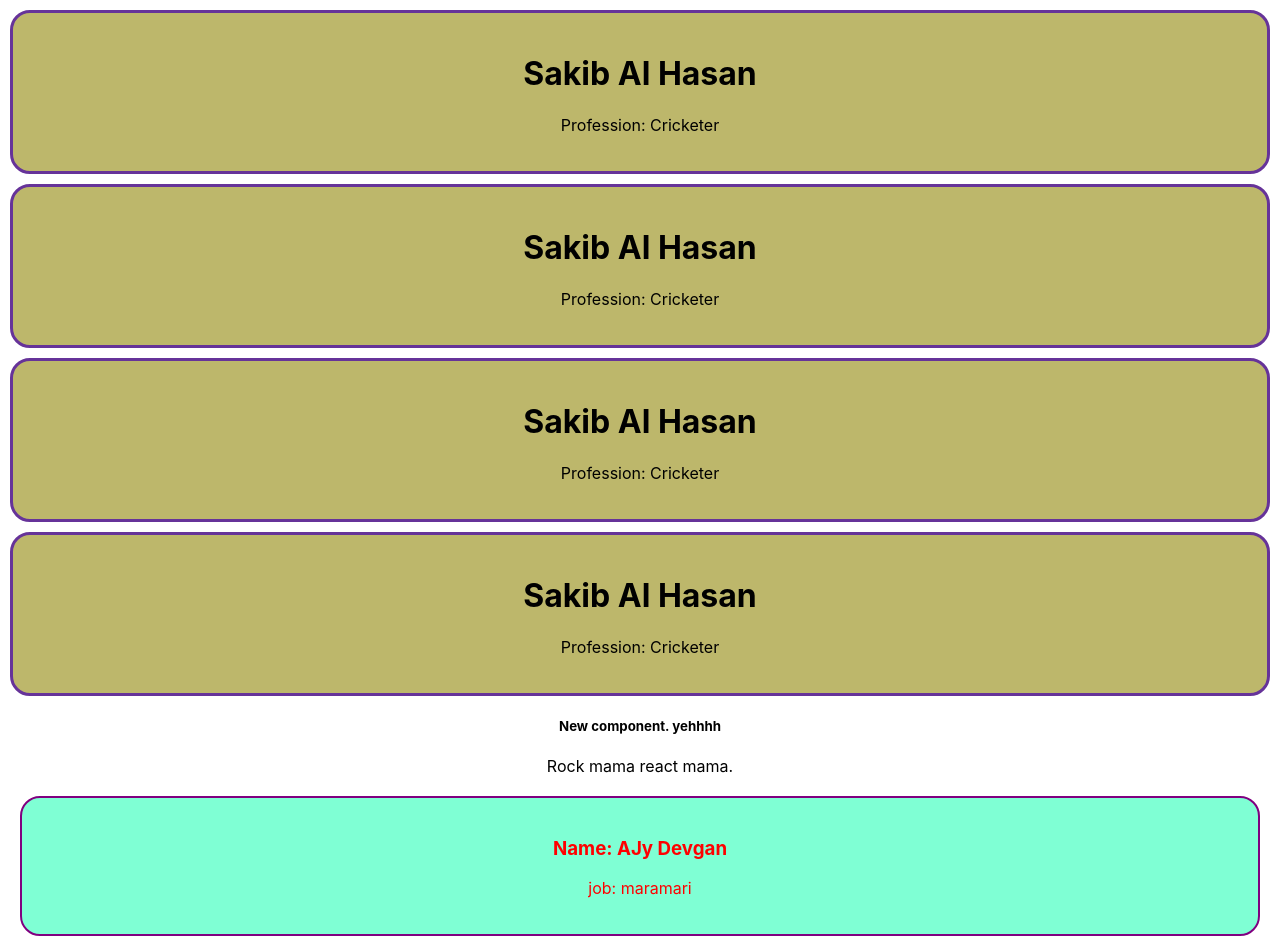
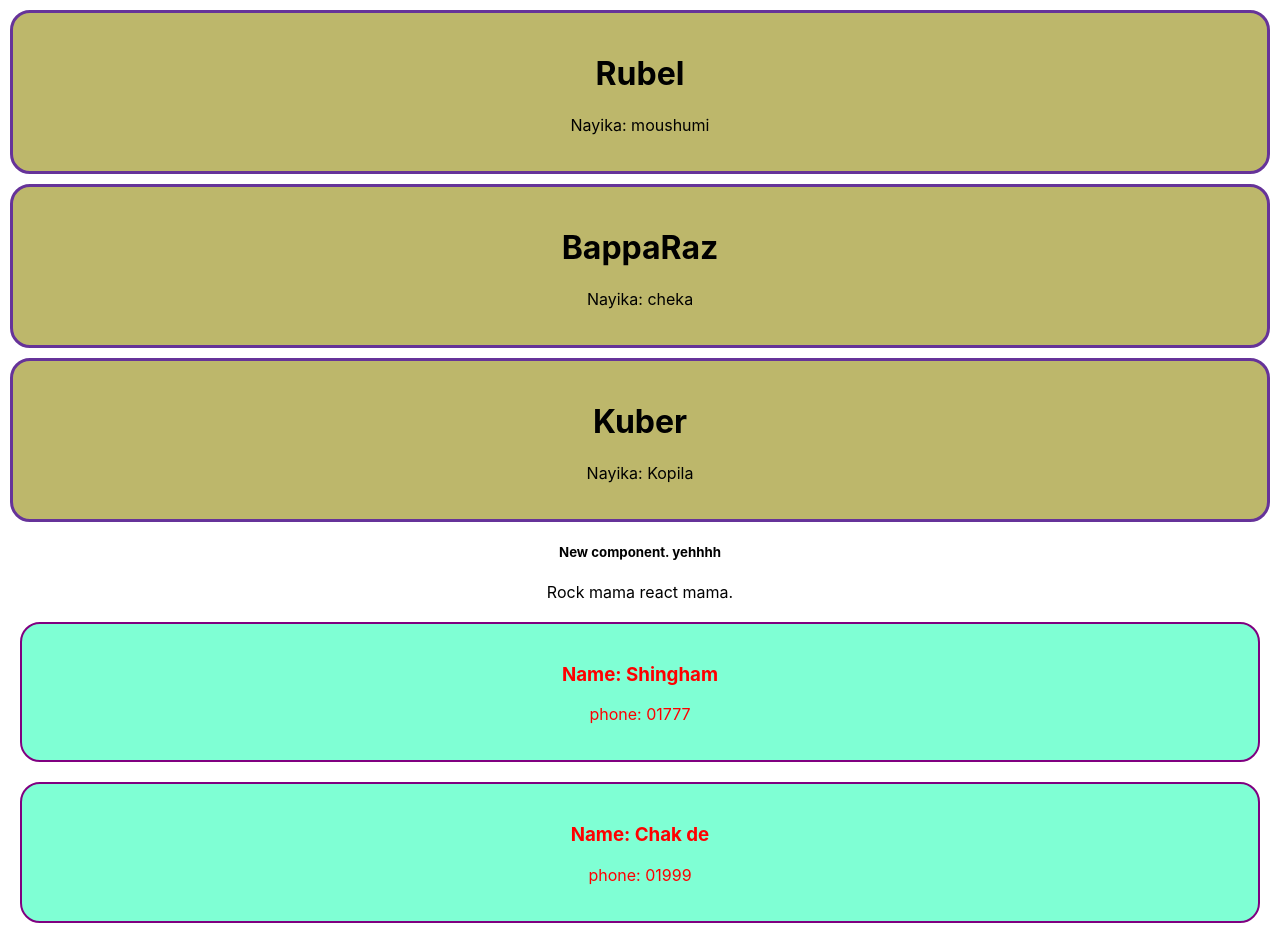
Before and after one commit to Rasujon3/reactjs-core-concepts, a React (Create React App) app: page / in a window 1280 px wide. Shown: the top 952 px of the page. Built offline with nearby package versions, Linux system fonts and the light colour scheme.

Commit message:
45-4 props

```diff
--- a/src/App.js
+++ b/src/App.js
@@ -13,32 +13,34 @@ const singerStyle = {
 function App() {
   return (
     <div className="App">
-      <Person />
-      <Person></Person>
-      <Person></Person>
-      <Person></Person>
+      <Person name="Rubel" nayika="moushumi"></Person>
+      <Person name="BappaRaz" nayika="cheka"></Person>
+      <Person name="Kuber" nayika="Kopila"></Person>
       <h5>New component. yehhhh</h5>
       <p>Rock mama react mama.</p>
-      <Friend></Friend>
-      <Friend></Friend>
-      <Friend></Friend>
+      <Friend movie="Shingham" phone="01777"></Friend>
+      <Friend movie="Chak de" phone="01999"></Friend>
     </div>
   );
 }
 
-const Person = () => {
+const Person = (props) => {
+  // console.log(props);
+  // console.log(props.name);
   return (
     <div className="person">
-      <h1>Sakib Al Hasan</h1> <p>Profession: Cricketer</p>
+      <h1>{props.name}</h1>
+      <p>Nayika: {props.nayika}</p>
     </div>
   );
 };
 
-function Friend() {
+function Friend(props) {
+  console.log(props);
   return (
     <div className="container">
-      <h3>Name: AJy Devgan</h3>
-      <p>job: maramari</p>
+      <h3>Name: {props.movie}</h3>
+      <p>phone: {props.phone}</p>
     </div>
   );
 }
```
